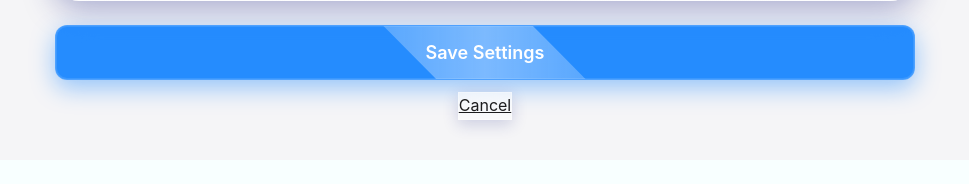
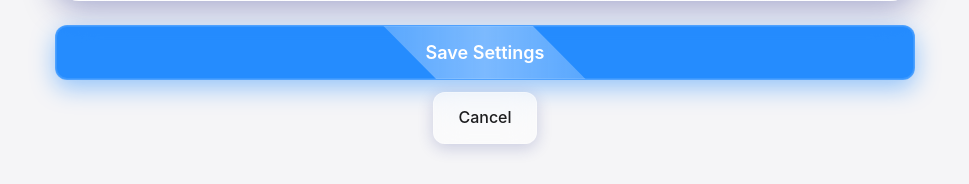
Before and after one commit to NaoBindestrich/InvoiceGenerator, a Flask app: page /settings in a window 1280 px wide. Shown: the part 1656-1840 px from the top of the page, without its empty margins (155-1124 px from the left). Before the commit the page ends 1792 px from the top, so only its background shows below. Run offline with Flask 3, Linux system fonts and the light colour scheme.

Commit message:
Fix button styling consistency across all elements
- Add base .btn class that works for both <button> and <a> elements
- Ensure all buttons have rounded rectangle shape (border-radius: 12px)
- Apply liquid glass effects to all button types
- Add 'btn' class to all button elements in templates
- Fix Company Settings button styling
- Fix Download/Cancel buttons styling
- Fix Remove item button styling
- Ensure proper display, text-decoration, and text-align for anchor buttons
- All buttons now have consistent frosted glass appearance

```diff
--- a/static/css/style.css
+++ b/static/css/style.css
@@ -386,7 +386,8 @@ textarea::placeholder {
 }
 
 /* Buttons */
-button {
+button,
+.btn {
     font-family: inherit;
     font-size: 16px;
     font-weight: 500;
@@ -397,10 +398,14 @@ button {
     transition: all 0.3s cubic-bezier(0.4, 0, 0.2, 1);
     position: relative;
     overflow: hidden;
+    display: inline-block;
+    text-decoration: none;
+    text-align: center;
 }
 
 /* Button Ripple Effect */
-button::before {
+button::before,
+.btn::before {
     content: '';
     position: absolute;
     top: 50%;
@@ -413,7 +418,8 @@ button::before {
     transition: width 0.6s, height 0.6s;
 }
 
-button:active::before {
+button:active::before,
+.btn:active::before {
     width: 300px;
     height: 300px;
 }
--- a/static/js/app.js
+++ b/static/js/app.js
@@ -109,7 +109,7 @@ function addItem() {
         <div class="form-group">
             <label>&nbsp;</label>
             <button type="button"
-                    class="btn-danger btn-small remove-item-btn"
+                    class="btn btn-danger btn-small remove-item-btn"
                     onclick="removeItem('item-${itemCount}')">
                 Remove
             </button>
--- a/templates/index.html
+++ b/templates/index.html
@@ -237,7 +237,7 @@
                 </div>
 
                 <!-- Submit Button -->
-                <button type="submit" class="btn-primary">
+                <button type="submit" class="btn btn-primary">
                     Generate Invoice
                 </button>
             </form>
@@ -250,10 +250,10 @@
             <p class="download-subtitle">Your invoice is ready to download</p>
 
             <div class="button-group">
-                <button class="btn-primary" onclick="downloadInvoice()">
+                <button class="btn btn-primary" onclick="downloadInvoice()">
                     Download PDF
                 </button>
-                <button class="btn-secondary" onclick="createAnother()">
+                <button class="btn btn-secondary" onclick="createAnother()">
                     Create Another Invoice
                 </button>
             </div>
```
